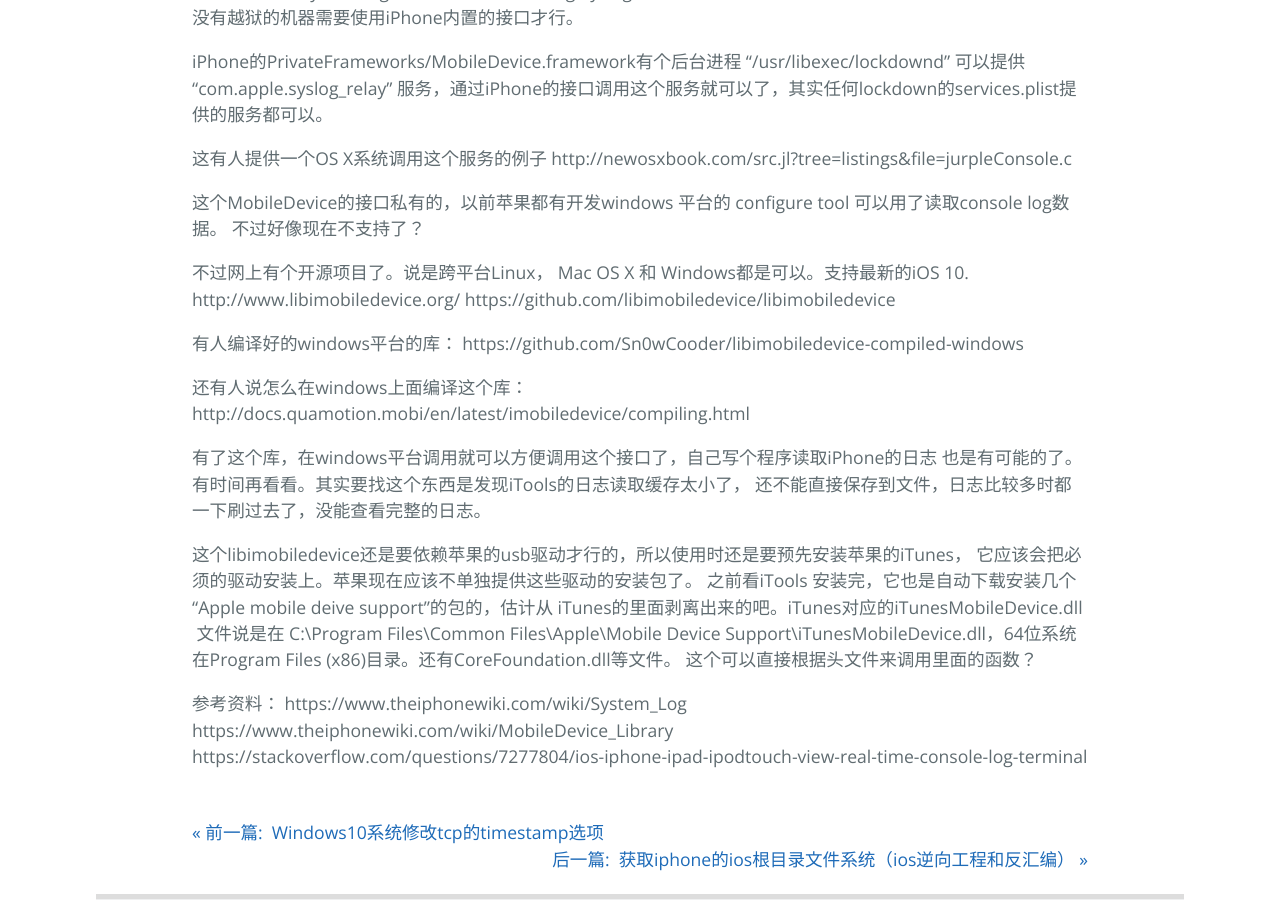
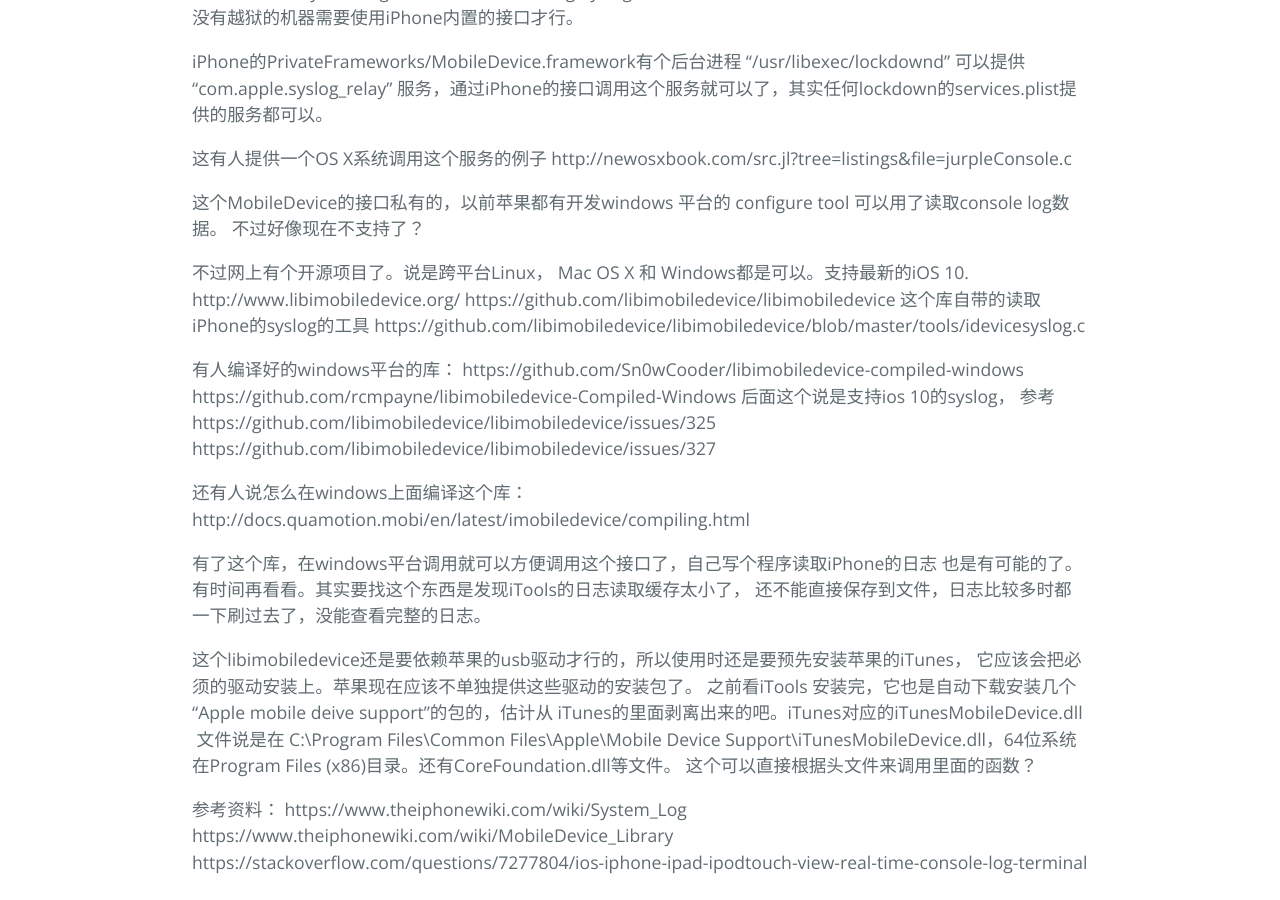
Before and after one commit to gmd20/gmd20.github.io, a Jekyll site: the page built from _posts/2017-06-01-编程通过usb接口读取iOS设备的device console（syslog实时日志）的方法.markdown, in a window 1280 px wide and 900 px high, scrolled down 803 px. Built offline with Jekyll 4.4.1, drawn with Linux system fonts in a browser that asks for light colours; Markdown is read by kramdown in place of the engine named in the settings; comment, search, counter and statistics services are not loaded.

Commit message:
Update 2017-06-01-编程通过usb接口读取iOS设备的device console（syslog实时日志）的方法.markdown

```diff
--- a/_posts/2017-06-01-编程通过usb接口读取iOS设备的device console（syslog实时日志）的方法.markdown
+++ b/_posts/2017-06-01-编程通过usb接口读取iOS设备的device console（syslog实时日志）的方法.markdown
@@ -21,9 +21,15 @@
 不过网上有个开源项目了。说是跨平台Linux， Mac OS X 和 Windows都是可以。支持最新的iOS 10.
 http://www.libimobiledevice.org/
 https://github.com/libimobiledevice/libimobiledevice
+这个库自带的读取iPhone的syslog的工具
+https://github.com/libimobiledevice/libimobiledevice/blob/master/tools/idevicesyslog.c
 
 有人编译好的windows平台的库：
 https://github.com/Sn0wCooder/libimobiledevice-compiled-windows
+https://github.com/rcmpayne/libimobiledevice-Compiled-Windows
+后面这个说是支持ios 10的syslog， 参考
+https://github.com/libimobiledevice/libimobiledevice/issues/325
+https://github.com/libimobiledevice/libimobiledevice/issues/327
 
 还有人说怎么在windows上面编译这个库：
 http://docs.quamotion.mobi/en/latest/imobiledevice/compiling.html
```
